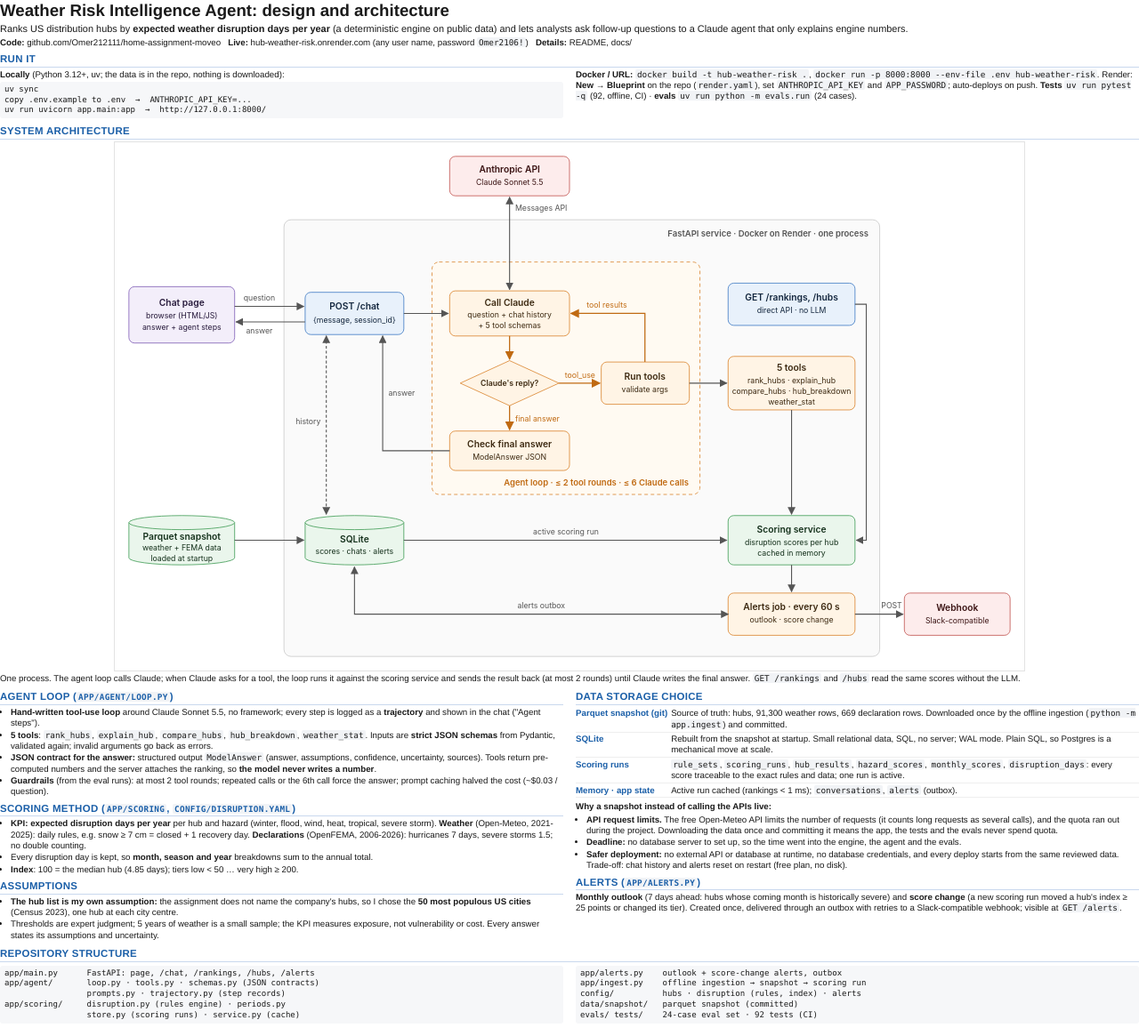
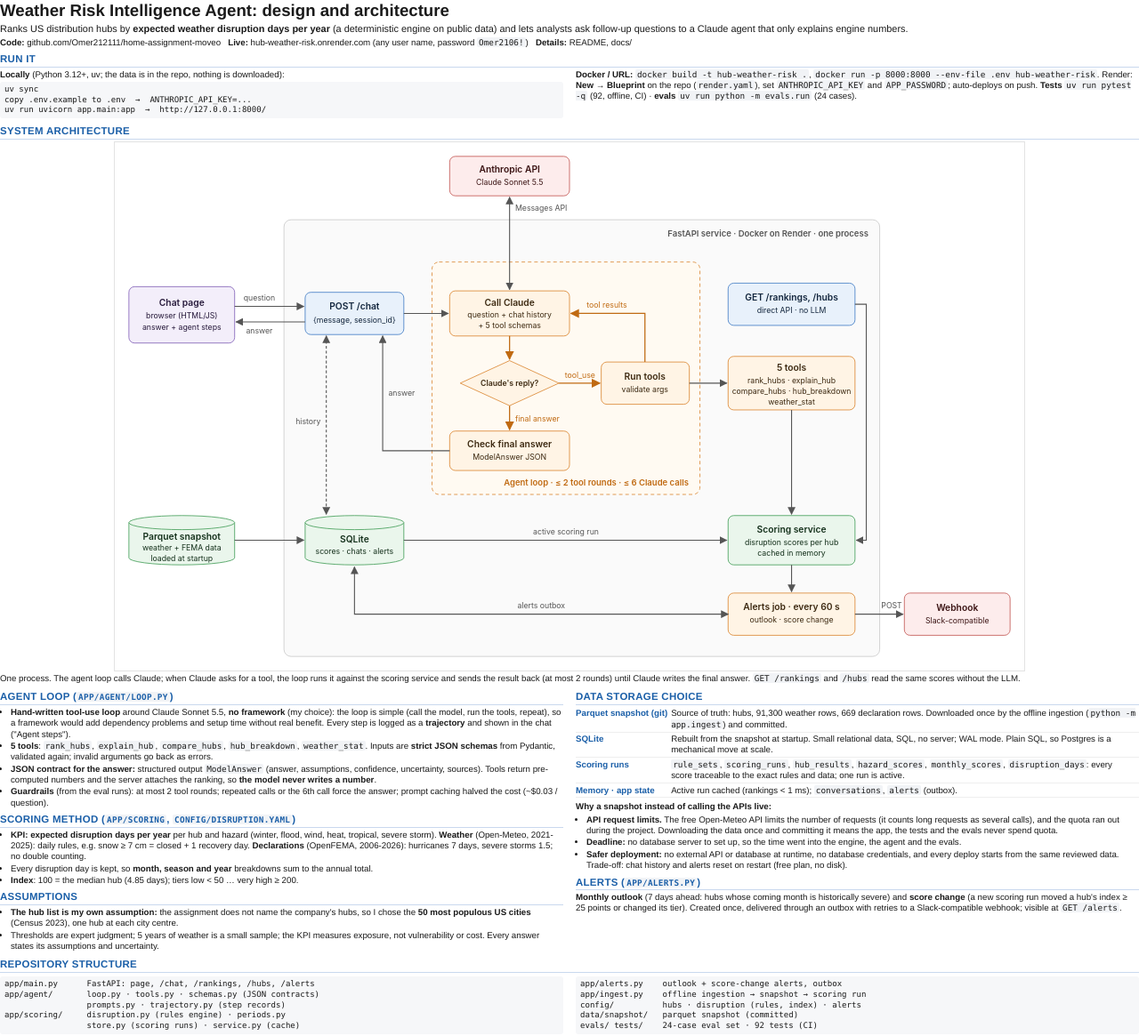
Before and after one commit to Omer212111/Home-assignment-Moveo, a plain HTML site: page docs/design_summary.html in a window 1280 px wide. Shown: the whole page at 89% size. Drawn offline with Linux system fonts and the light colour scheme.

Commit message:
Design summary and overview: why a hand-written agent loop, no framework
Co-Authored-By: Claude Opus 5.5 <noreply@anthropic.com>
Claude-Session: https://claude.ai/code/session_011hVRPayq9yfkbEahWCPf9x

```diff
--- a/docs/design_summary.html
+++ b/docs/design_summary.html
@@ -59,8 +59,9 @@ result back (at most 2 rounds) until Claude writes the final answer. <code>GET /
 <div>
   <h2>Agent loop (<code>app/agent/loop.py</code>)</h2>
   <ul>
-    <li><b>Hand-written tool-use loop</b> around Claude Sonnet 5.5, no framework; every step is logged as a
-      <b>trajectory</b> and shown in the chat ("Agent steps").</li>
+    <li><b>Hand-written tool-use loop</b> around Claude Sonnet 5.5, <b>no framework</b> (my choice): the loop is simple
+      (call the model, run the tools, repeat), so a framework would add dependency problems and setup time without
+      real benefit. Every step is logged as a <b>trajectory</b> and shown in the chat ("Agent steps").</li>
     <li><b>5 tools</b>: <code>rank_hubs</code>, <code>explain_hub</code>, <code>compare_hubs</code>, <code>hub_breakdown</code>,
       <code>weather_stat</code>. Inputs are <b>strict JSON schemas</b> from Pydantic, validated again; invalid arguments go back as errors.</li>
     <li><b>JSON contract for the answer:</b> structured output <code>ModelAnswer</code> (answer, assumptions, confidence, uncertainty,
```
Also changed, not shown: 3 other files.
